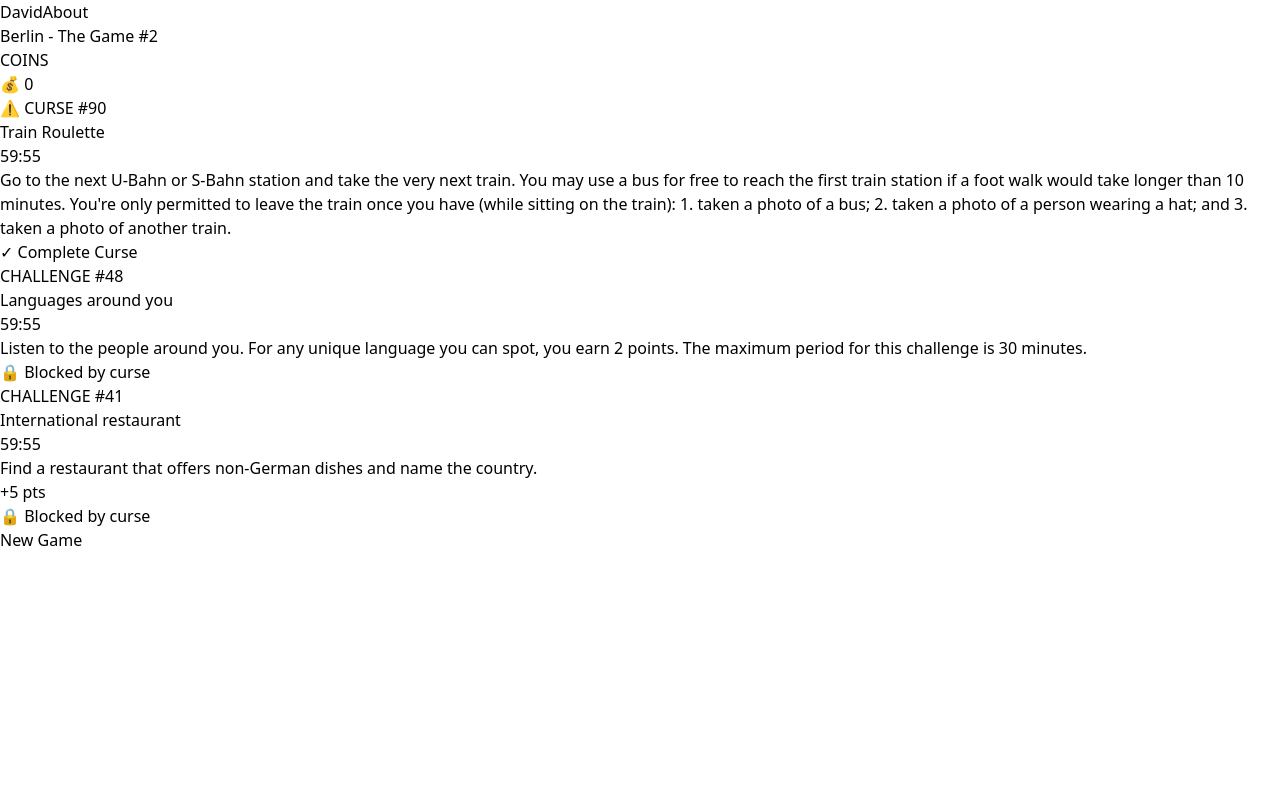
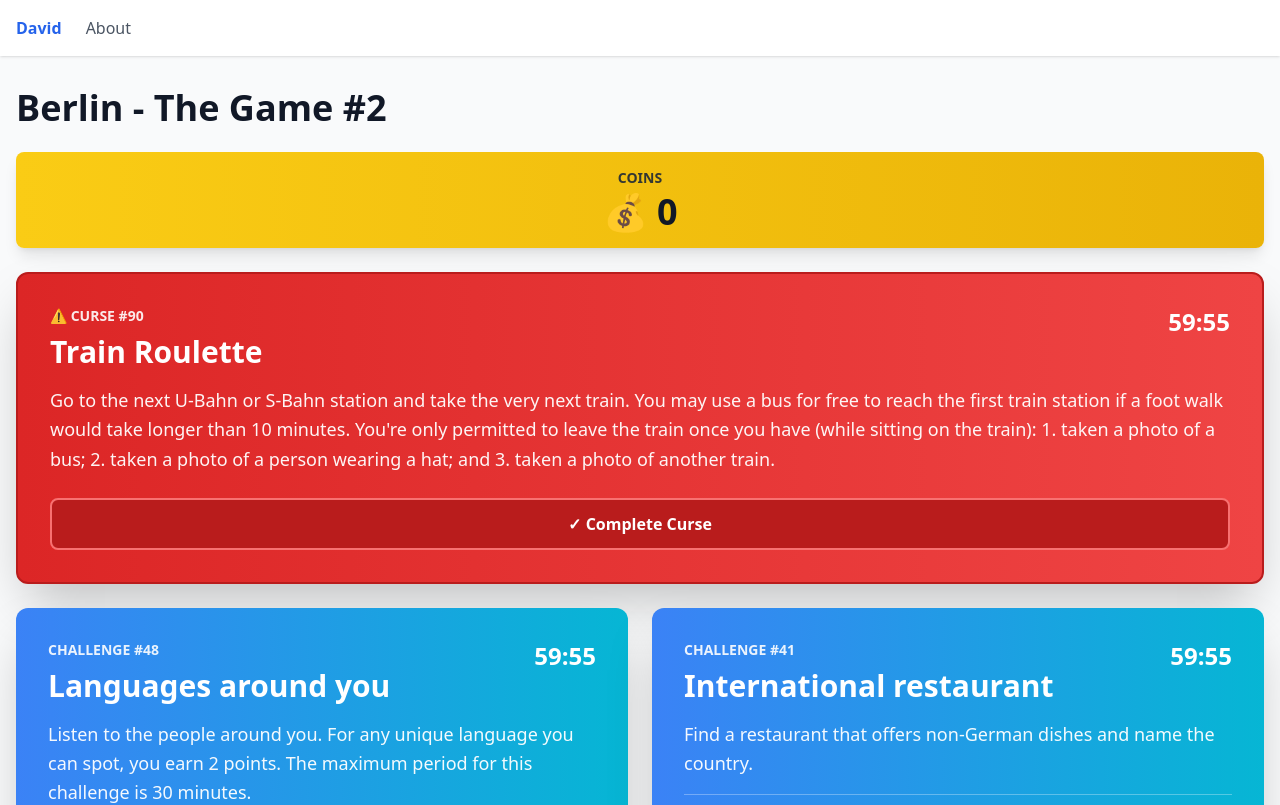
Before and after one commit to vladimirshefer/city-navigation-game, a React (Vite) app: page / in a window 1280 px wide. Shown: the top 805 px of the page. Built offline with nearby package versions, Linux system fonts and the light colour scheme.

Commit message:
Convert to typesctipt

```diff
--- a/tailwind.config.js
+++ b/tailwind.config.js
@@ -2,7 +2,7 @@
 export default {
   content: [
     "./index.html",
-    "./src/**/*.{js,jsx}",
+    "./src/**/*.{js,jsx,ts,tsx}",
   ],
   theme: {
     extend: {},
```
